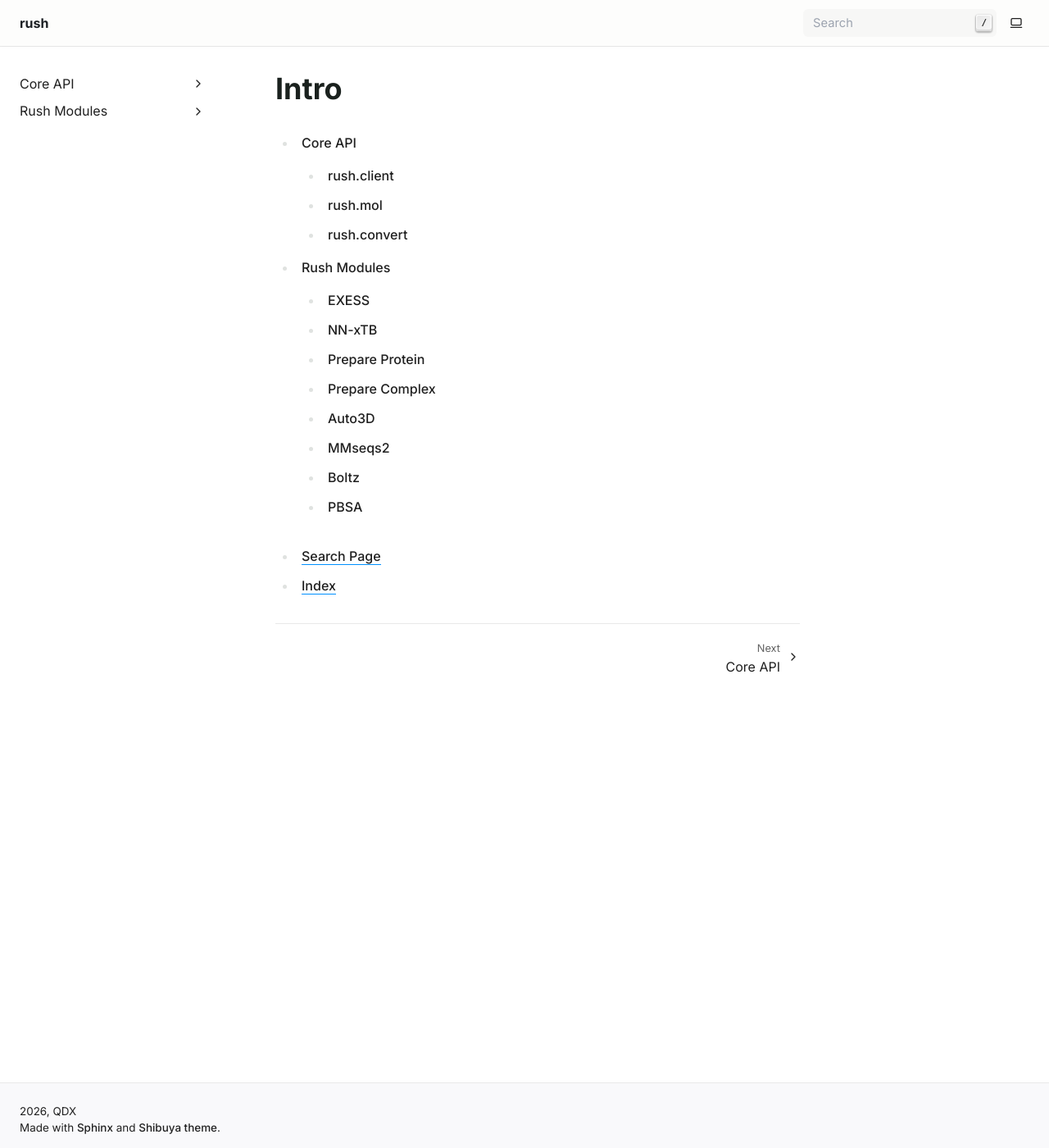
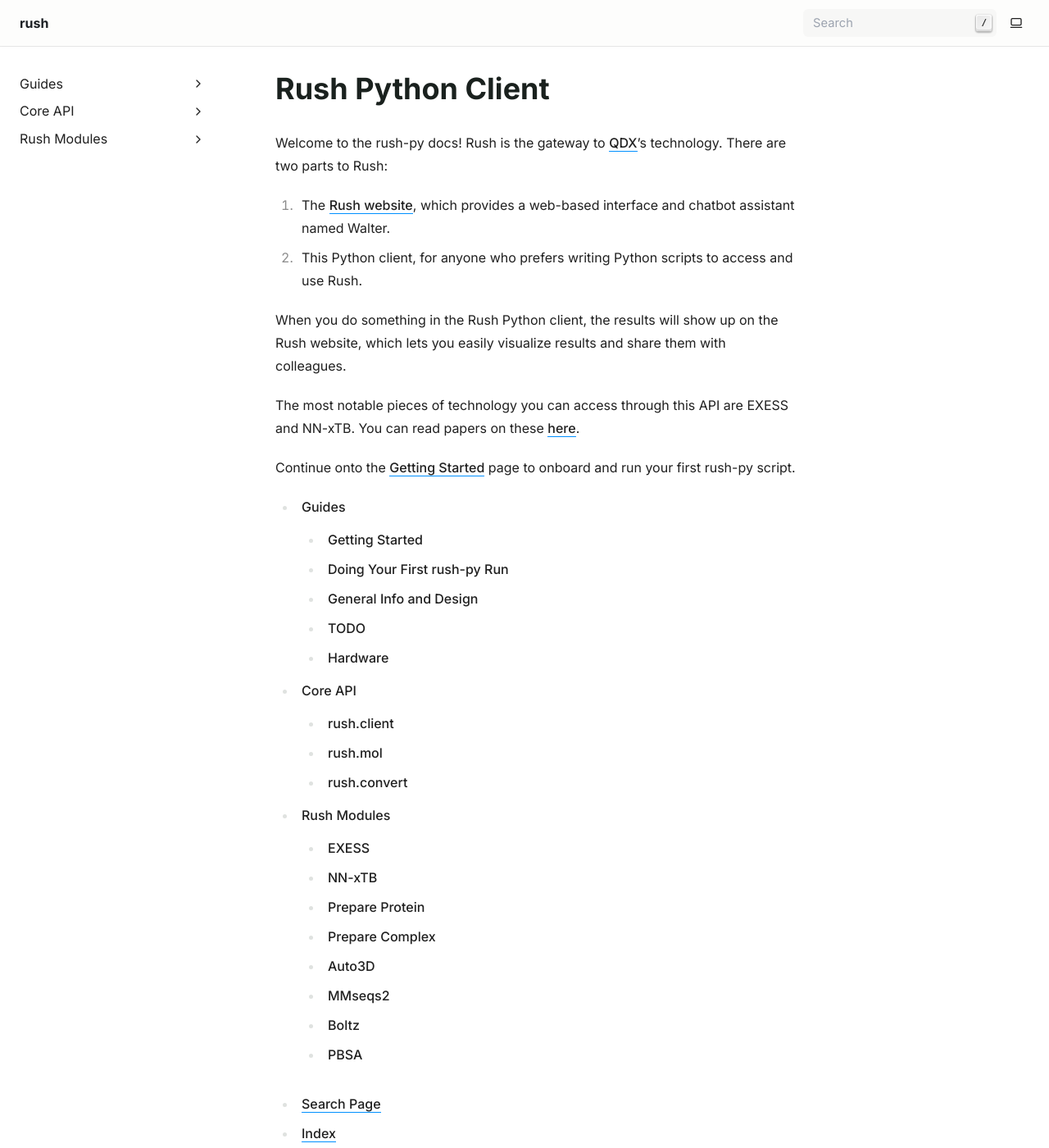
Before and after one commit to talo/rush-py, a Sphinx documentation site: the page built from docs/index.rst, in a window 1280 px wide and 1400 px high. Shown: the whole window at 82% size. Built offline with Sphinx 7.4.7, drawn with Linux system fonts in a browser that asks for light colours.

Commit message:
feat: add guides to docs and do some other cleanups

```diff
--- /dev/null
+++ b/docs/guides/04-concepts.md
@@ -0,0 +1,3 @@
+# TODO
+
+- Talk about TRCs and such
--- a/docs/index.rst
+++ b/docs/index.rst
@@ -1,9 +1,28 @@
-Intro
-=====
+Rush Python Client
+==================
+
+Welcome to the rush-py docs! Rush is the gateway to `QDX <https://qdx.co>`_'s
+technology. There are two parts to Rush:
+
+1. The `Rush website <https://rush.cloud>`_, which provides a web-based interface
+   and chatbot assistant named Walter.
+2. This Python client, for anyone who prefers writing Python scripts to access
+   and use Rush.
+
+When you do something in the Rush Python client, the results will show up on the
+Rush website, which lets you easily visualize results and share them with
+colleagues.
+
+The most notable pieces of technology you can access through this API are EXESS
+and NN-xTB. You can read papers on these `here <https://qdx.co/research>`_.
+
+Continue onto the :doc:`Getting Started <guides/01-getting-started>` page to
+onboard and run your first rush-py script.
 
 .. toctree::
    :maxdepth: 2
 
+   guides
    api
    modules
 
--- a/pyproject.toml
+++ b/pyproject.toml
@@ -11,7 +11,6 @@
   "cyclopts~=4.2",
   "gql~=4.0",
   "h5py~=3.14",
-  "pytest~=9.0.2",
   "rdkit~=2025.9.2",
   "requests~=2.32",
   "requests_toolbelt~=1.0",
@@ -21,12 +20,13 @@
 
 [dependency-groups]
 dev = [
+  "pytest~=9.0.2",
   "basedpyright",
-  "myst-parser>=4.0.1",
   "ruff",
-  "shibuya>=2025.12.19",
   "sphinx>=8.2.3",
   "sphinx-autodoc-typehints>=3.5.2",
+  "shibuya>=2025.12.19",
+  "myst-parser>=4.0.1",
 ]
 
 [project.scripts]
```
Also changed, not shown: README.md (+1 -1 lines), docs/guides.rst (added, +11 -0 lines), docs/guides/01-getting-started.md (added, +30 -0 lines), docs/guides/02-first-run.md (added, +56 -0 lines), docs/guides/03-general-info.md (added, +46 -0 lines), docs/guides/05-hardware.md (added, +11 -0 lines).
